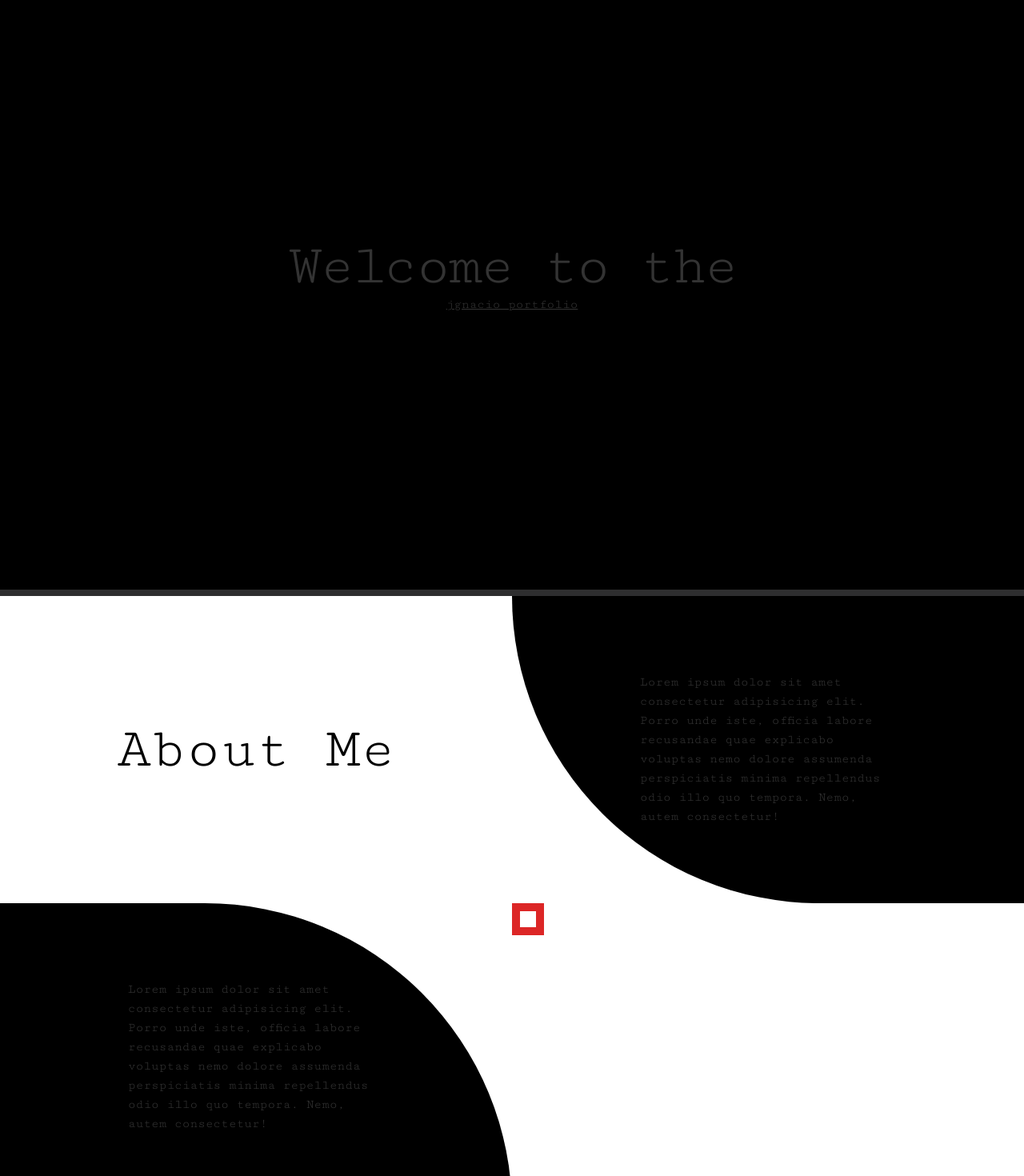
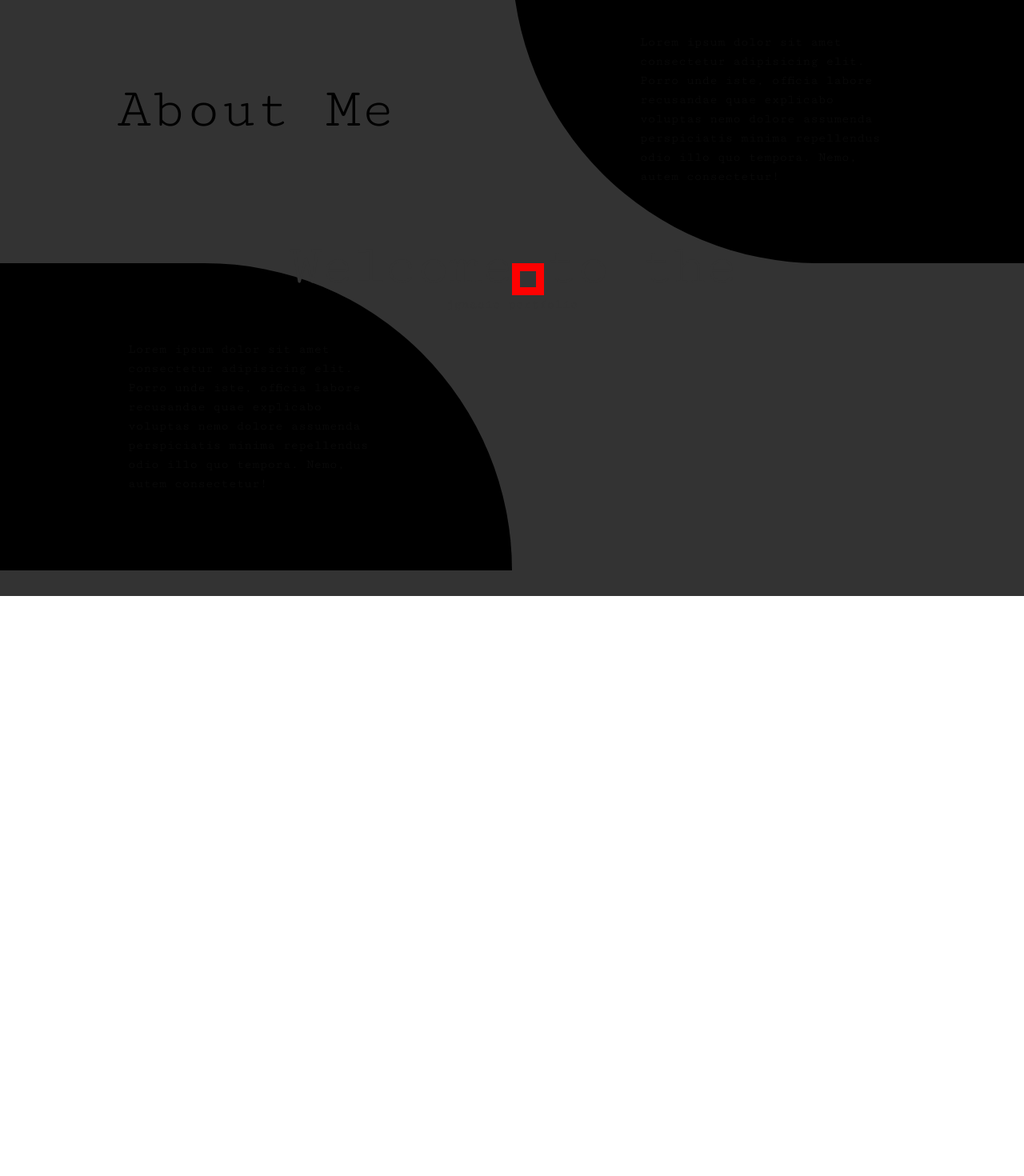
Before and after one commit to jgnacio/jgnacio-portfolio, a Next.js app: page / in a window 1280 px wide. Shown: the part 119-1589 px from the top of the page at 80% size. After the commit the page ends 864 px from the top, so only its background shows below. Built offline with nearby package versions, Linux system fonts and the light colour scheme.

Commit message:
update: tags more clean

```diff
--- a/pages/index.tsx
+++ b/pages/index.tsx
@@ -1,45 +1,19 @@
 import Navbar from "@/components/Navbar/Navbar";
 import { Cutive_Mono } from "next/font/google";
-import Display from "@/components/P5/Display";
 import Hero from "@/components/Hero/Hero";
+import Sections from "@/components/Sections/Sections";
 
 const cutive_font = Cutive_Mono({
   weight: ["400"],
-  subsets: ["latin"]
+  subsets: ["latin"],
 });
 
 export default function Home() {
   return (
-    <main className={`bg-black ${cutive_font.className}`}>
+    <main className={` ${cutive_font.className}`}>
       <Navbar />
       <Hero />
-      <div className="w-screen h-screen overflow-hidden border-b-8">
-        <Display />
-      </div>
-      <section className="bg-white" id="#about">
-        <div className="flex flex-col sm:flex-row w-screen h-max sm:flex-wrap">
-          <div className="flex text-7xl w-1/2 text-black justify-center items-center">
-            <h2>About Me</h2>
-          </div>
-          <div className="flex flex-col w-screen sm:w-1/2 py-6 sm:h-96 bg-black sm:rounded-bl-full justify-center items-center">
-            <p className="sm:w-1/2">
-              Lorem ipsum dolor sit amet consectetur adipisicing elit. Porro
-              unde iste, officia labore recusandae quae explicabo voluptas nemo
-              dolore assumenda perspiciatis minima repellendus odio illo quo
-              tempora. Nemo, autem consectetur!
-            </p>
-          </div>
-          <div className="flex flex-col w-screen sm:w-1/2 py-6 sm:h-96 bg-black sm:rounded-tr-full justify-center items-center">
-            <p className="sm:w-1/2">
-              Lorem ipsum dolor sit amet consectetur adipisicing elit. Porro
-              unde iste, officia labore recusandae quae explicabo voluptas nemo
-              dolore assumenda perspiciatis minima repellendus odio illo quo
-              tempora. Nemo, autem consectetur!
-            </p>
-          </div>
-          <div className="w-10 h-10 bg-red-600 clip-frame" />
-        </div>
-      </section>
+      <Sections />
     </main>
   );
 }
```
